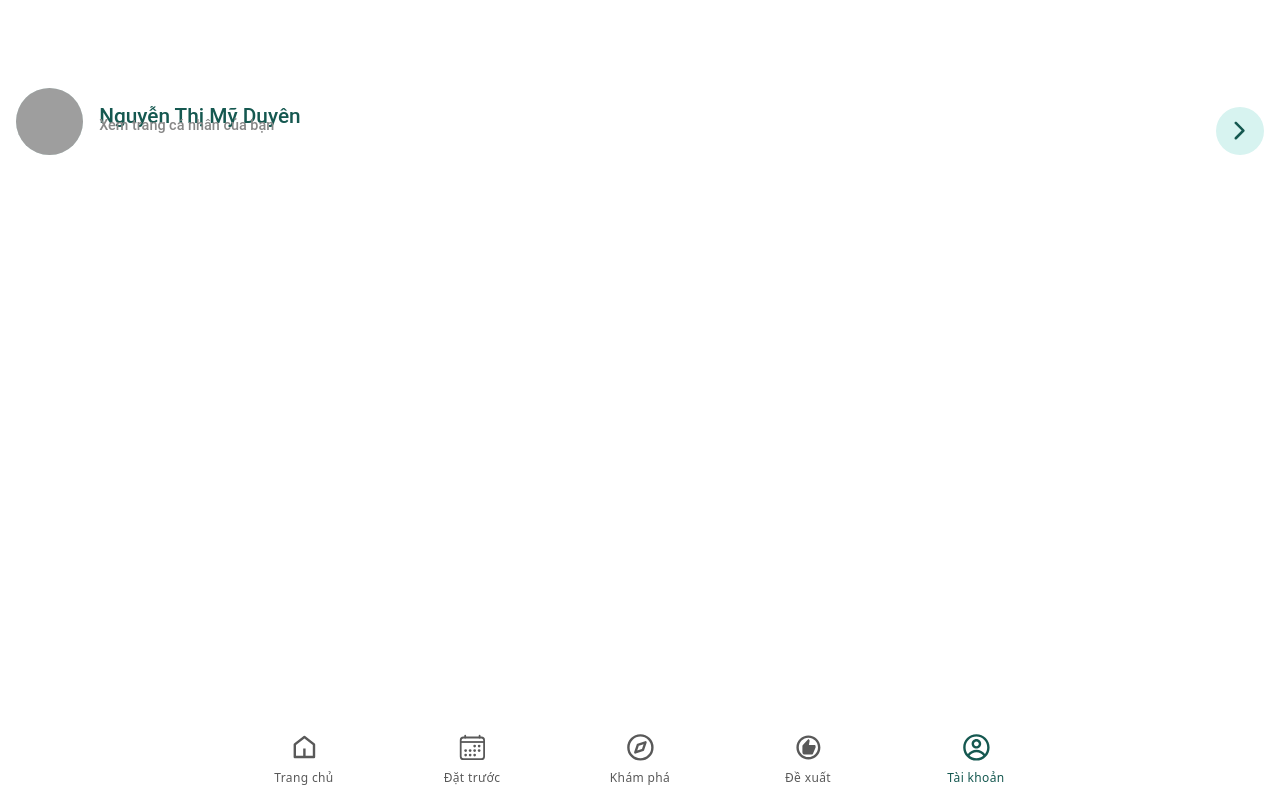
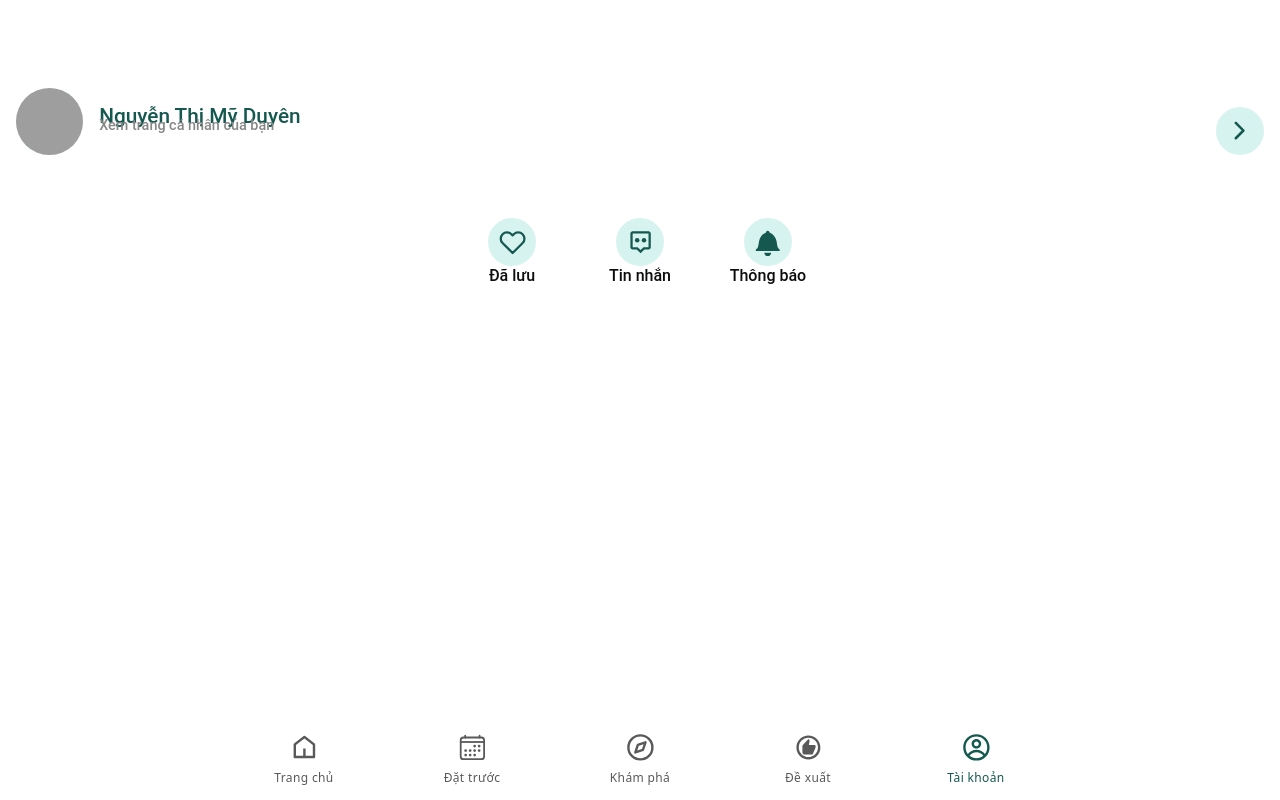
Before and after one commit to LeHaGiaBao/Wanderlust, a React (Vite) app: page /profile in a window 1280 px wide. Built offline with nearby package versions, Linux system fonts and the light colour scheme; grey boxes are pictures that could not be loaded.

Commit message:
Add button navigation

```diff
--- a/src/containers/Profile/ButtonNavigation/ButtonNavigation.css
+++ b/src/containers/Profile/ButtonNavigation/ButtonNavigation.css
@@ -1,5 +1,39 @@
 .buttonNavigation {
+	margin: 3.5rem 0;
 	display: flex;
 	flex-direction: row;
-	justify-content: space-between;
+	justify-content: center;
+	text-align: center;
+	gap: 3rem;
 }
+
+.btnNavContainer {
+	width: 5rem;
+	height: 5rem;
+	display: flex;
+	flex-direction: column;
+	justify-content: center;
+	align-items: center;
+}
+
+.btnIcon {
+	width: 3rem;
+	height: 3rem;
+	background-color: #d7f3f0;
+	border-radius: 100%;
+	padding: 0.7rem;
+	text-align: center;
+}
+
+.btnIconClass {
+	color: #155850;
+	width: 1.7rem;
+	height: 1.7rem;
+}
+
+.btnContent {
+	text-align: center;
+	color: #0d0d0d;
+	font-size: 1rem;
+	font-weight: 500;
+}
--- a/src/containers/Profile/ButtonNavigation/ButtonNavigation.tsx
+++ b/src/containers/Profile/ButtonNavigation/ButtonNavigation.tsx
@@ -1,11 +1,31 @@
 import React from 'react';
 import './ButtonNavigation.css'
+import { FiHeart } from "react-icons/fi";
+import { BiMessageAltDots } from "react-icons/bi";
+import { GoBell } from "react-icons/go";
 
 function ButtonNavigation() {
     return (
         <>
             <div className='buttonNavigation'>
-
+                <div className='btnNavContainer'>
+                    <div className='btnIcon'>
+                        <FiHeart className='btnIconClass' />
+                    </div>
+                    <h1 className='btnContent'>Đã lưu</h1>
+                </div>
+                <div className='btnNavContainer'>
+                    <div className='btnIcon'>
+                        <BiMessageAltDots className='btnIconClass' />
+                    </div>
+                    <h1 className='btnContent'>Tin nhắn</h1>
+                </div>
+                <div className='btnNavContainer'>
+                    <div className='btnIcon'>
+                        <GoBell className='btnIconClass' />
+                    </div>
+                    <h1 className='btnContent'>Thông báo</h1>
+                </div>
             </div>
         </>
     );
--- a/src/pages/Profile/Profile.tsx
+++ b/src/pages/Profile/Profile.tsx
@@ -1,12 +1,14 @@
 import { IonContent } from '@ionic/react';
 import './Profile.css';
 import ProfileNavbar from '../../containers/Profile/ProfileNavbar/ProfileNavbar';
+import ButtonNavigation from '../../containers/Profile/ButtonNavigation/ButtonNavigation';
 
 const Profile: React.FC = () => {
     return (
         <IonContent fullscreen>
             <div className='profileContainer'>
                 <ProfileNavbar />
+                <ButtonNavigation />
             </div>
         </IonContent>
     );
```
